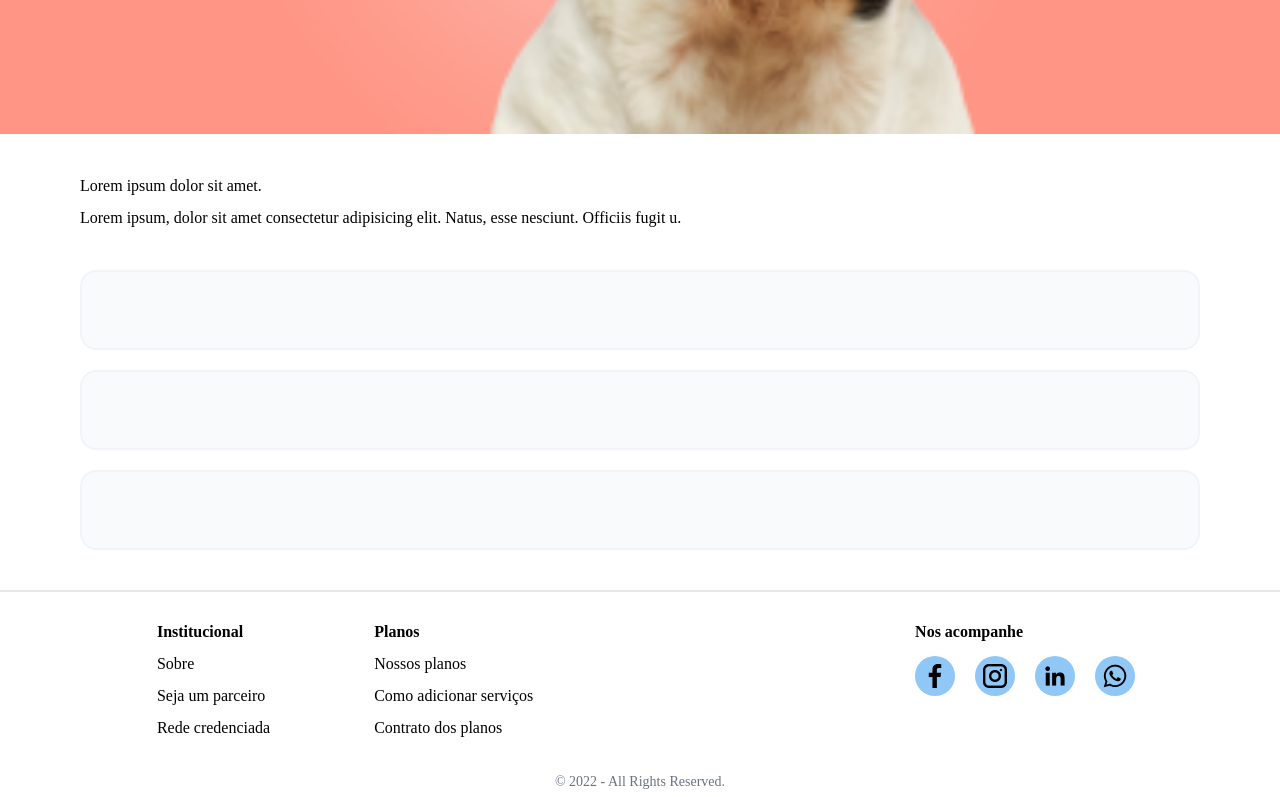
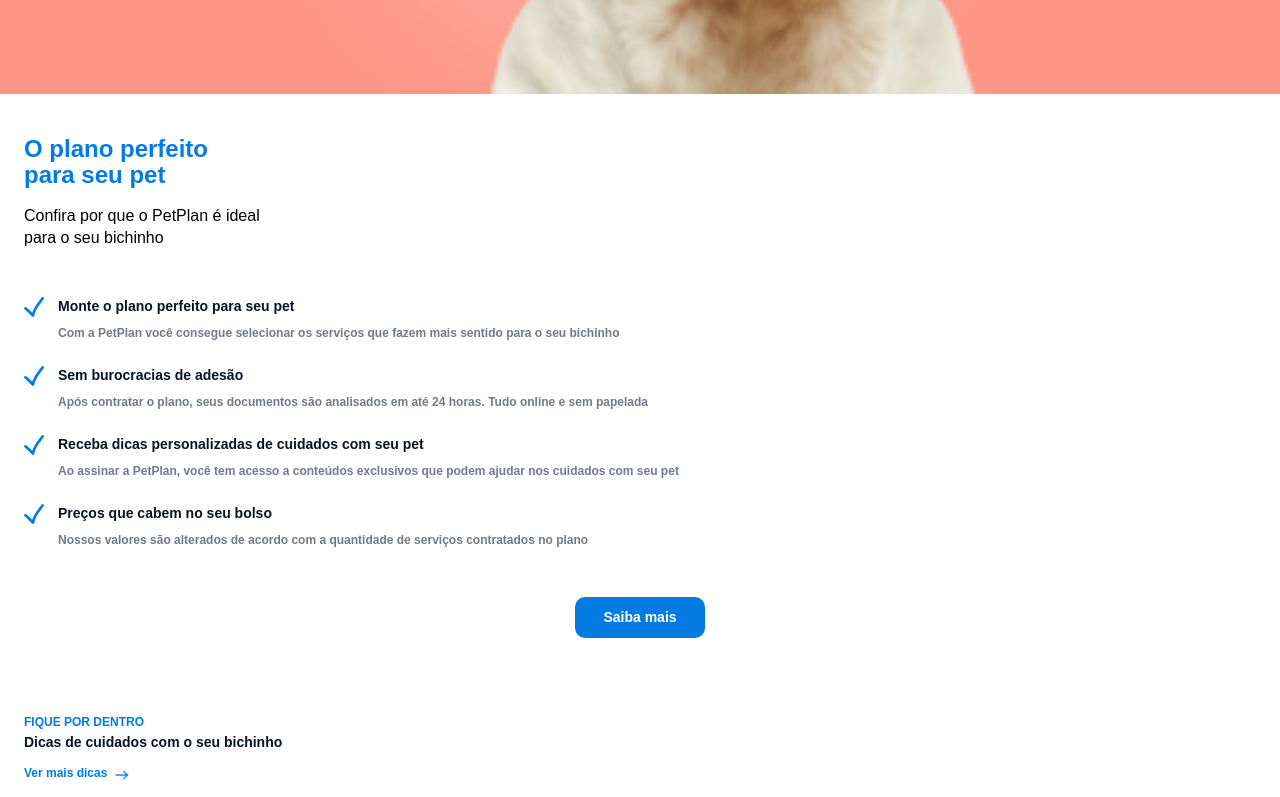
Before and after one commit to StaticDreamstate/GamaBoss, a React (Vite) app in the folder frontend/: page /home in a window 1280 px wide. Shown: the part 620-1417 px from the top of the page. Built offline with nearby package versions, Linux system fonts and the light colour scheme.

Commit message:
page home, falta componente card

```diff
--- a/frontend/src/pages/Home/index.tsx
+++ b/frontend/src/pages/Home/index.tsx
@@ -1,19 +1,78 @@
 import Box from "../../components/BoxHome";
-import { images } from "../../assets";
+import { icons, images } from "../../assets";
+import Button from "../../components/Button";
 
 
 export default function Home() {
   return (
     <>
-      <main className="pt-10 grid justify-items-stretc">
+      <main className="grid">
         <img src={images.DogHome} alt="imagem de pets" className="w-screen" />
 
-        <h2 className=" pt-10 px-20">Lorem ipsum dolor sit amet.</h2>
-        <p className="pt-2 pb-5 px-20">
-          Lorem ipsum, dolor sit amet consectetur adipisicing elit. Natus, esse
-          nesciunt. Officiis fugit u.
+        <h2 className="pt-[42px] px-[24px] font-600 text-mobile-size-24px text-primary-blue-1 font-libre leading-[26.4px]" >
+          O plano perfeito<br />
+          para seu pet
+        </h2>
+        <p className="pt-[16px] px-[24px] font-400 text-mobile-size-16px font-libre leading-[22.4px]">
+          Confira  por que o PetPlan é ideal<br />
+          para o seu bichinho
         </p>
-        <div className="px-20">
+        <div className="pt-[48px]">
+
+          <span className="px-[24px]  flex font-600 text-mobile-size-14px font-libre leading-[19.6px] text-gray-1">
+            <img className="pr-[14px]" src={icons.iconCheck} alt="icon check" />
+            Monte o plano perfeito para seu pet
+          </span>
+          <p className="px-[58px] pt-[8px] pb-[24px] font-600 text-mobile-size-12px font-libre leading-[16.8px] text-gray-4">
+            Com a PetPlan você consegue selecionar os serviços que fazem mais sentido para o seu bichinho
+          </p>
+          <span className="px-[24px]  flex font-600 text-mobile-size-14px font-libre leading-[19.6px] text-gray-1">
+            <img className="pr-[14px]" src={icons.iconCheck} alt="icon check" />
+            Sem burocracias de adesão
+          </span>
+          <p className="px-[58px] pt-[8px] pb-[24px] font-600 text-mobile-size-12px font-libre leading-[16.8px] text-gray-4">
+            Após contratar o plano, seus documentos são analisados em até 24 horas. Tudo online e sem papelada
+          </p>
+          <span className="px-[24px]  flex font-600 text-mobile-size-14px font-libre leading-[19.6px] text-gray-1">
+            <img className="pr-[14px] h-5" src={icons.iconCheck} alt="icon check" />
+            Receba dicas personalizadas de cuidados com seu pet
+          </span>
+          <p className="px-[58px] pt-[8px] pb-[24px] font-600 text-mobile-size-12px font-libre leading-[16.8px] text-gray-4">
+            Ao assinar a PetPlan, você tem acesso a conteúdos exclusivos que podem ajudar nos cuidados com seu pet
+          </p>
+          <span className="px-[24px]  flex font-600 text-mobile-size-14px font-libre leading-[19.6px] text-gray-1">
+            <img className="pr-[14px]" src={icons.iconCheck} alt="icon check" />
+            Preços que cabem no seu bolso
+          </span>
+          <p className="px-[58px] pt-[8px] pb-[24px] font-600 text-mobile-size-12px font-libre leading-[16.8px] text-gray-4">
+            Nossos valores são alterados de acordo com a quantidade de serviços contratados no plano
+          </p>
+
+        </div>
+
+        <div className="flex pt-[24px] justify-center">
+          <Button
+            className="py-[12px] px-[24px] w-[130px] font-600 text-mobile-size-14px font-libre leading-[16.97px]"
+            buttonLabel={"Saiba mais"} />
+        </div>
+
+        <div className="pt-[76px] px-[24px] ">
+          <div>
+            <h3 className="uppercase font-600 text-mobile-size-12px font-libre leading-[16.8px] text-primary-blue-1">
+              FIQUE POR DENTRO
+            </h3>
+            <span className="font-700 text-mobile-size-14px font-libre leading-[19.6px] text-gray-1">
+              Dicas de cuidados com o seu bichinho
+            </span>
+          </div>
+          <a href={"/home"} className="pt-[11px] flex font-600 text-mobile-size-12px font-libre leading-[16.8px]  text-primary-blue-1" >
+            Ver mais dicas
+            <img  className="pl-[5px] h-[20px] w-[25px]" src={icons.iconArromRight} alt="icon arrom right" />
+          </a>
+
+        </div>
+
+        <div className="px-[45px] pt-[47px]">
           <Box></Box>
           <Box></Box>
           <Box></Box>
--- a/frontend/tailwind.config.cjs
+++ b/frontend/tailwind.config.cjs
@@ -30,12 +30,17 @@ module.exports = {
         "mobile-size-32px": "32px",
         "mobile-size-24px": "24px",
         "mobile-size-16px": "16px",
+        "mobile-size-14px": "14px",
+        "mobile-size-12px": "12px",
       },
       lineHeight: {
         "mobile-line-35.2px": "35.2px",
         "mobile-line-26.4px": "26.4px",
         "mobile-line-17.6px": "17.6px",
       },
+      fontFamily: {
+        libre: ['Manrope, sans-serif'],
+      },
     },
   },
   plugins: [],
```
Also changed, not shown: frontend/src/assets/index.ts (+6 -2 lines), frontend/src/assets/icons/iconArrowRight.png.png (added), frontend/src/assets/icons/iconCheck.png (added).
